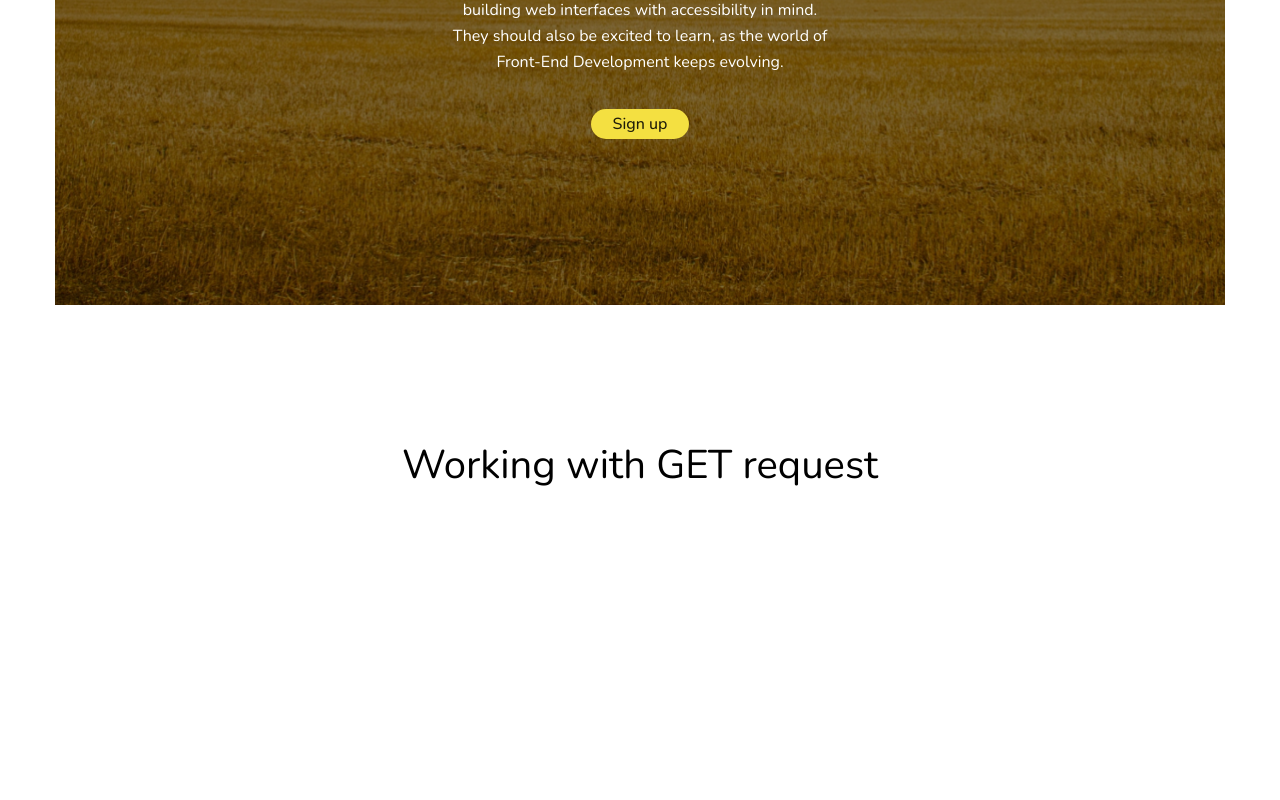
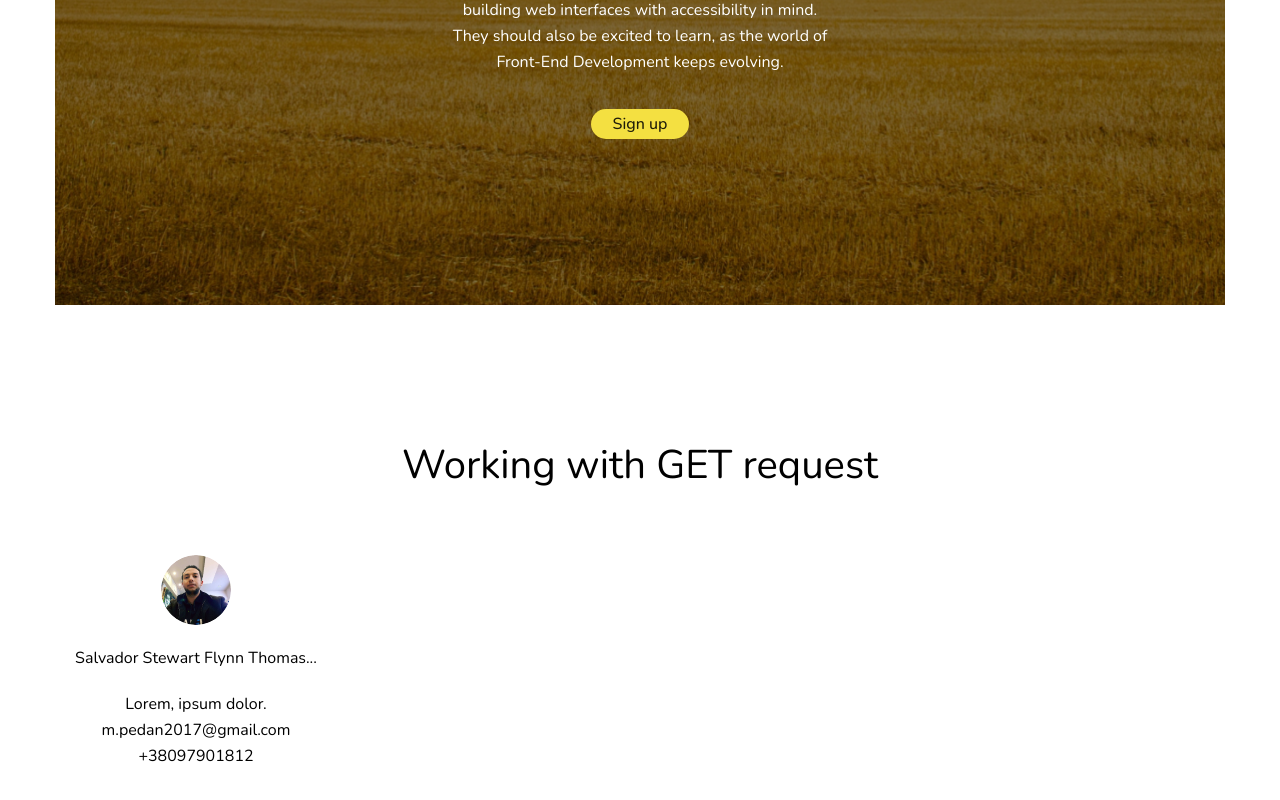
Before and after one commit to pedanmax/abz-agency-test, a React (Vite) app: page / in a window 1280 px wide. Shown: the part 406-1206 px from the top of the page. Before the commit the page ends 941 px from the top, so only its background shows below. Built offline with nearby package versions, Linux system fonts and the light colour scheme.

Commit message:
feat:create static card

```diff
--- /dev/null
+++ b/src/components/Card/Card.scss
@@ -0,0 +1,58 @@
+.card{
+  max-width: 282px;
+  &__wrapper{
+    padding: 20px;
+    display: flex;
+    flex-direction: column;
+    align-items: center;
+  }
+  &__box-img{
+    max-width: 70px;
+    margin-bottom: 20px;
+  }
+  &__image{
+    width: 100%;
+    object-fit: cover;
+    border-radius: 50%;
+
+  }
+  &__title{
+    margin-bottom: 20px;
+  }
+  &__position{
+
+  }
+  &__link{
+    color: #000;
+    position: relative;
+    transition: all 0.3s ease;
+  }
+  &__title, &__position, &__link{
+    line-height: 26px;
+  }
+  &__link:first-of-type{
+    z-index: 10;
+  }
+  &__link:last-of-type{
+    z-index: 0;
+  }
+  &__link:first-of-type::before,
+  &__link:last-of-type::before{
+    content: attr(data-content);
+    position: absolute;
+    bottom: -36px;
+    left: 60px;
+    color: #fff;
+    background: rgba(0, 0, 0, 0.87);
+    border-radius: 4px;
+    padding: 3px 16px;
+    visibility: hidden;
+    opacity: 0;
+    transition: all 0.3s ease;
+  }
+  &__link:first-of-type:hover::before,
+  &__link:last-of-type:hover::before{
+    visibility: visible;
+    opacity: 1;
+  }
+}
--- /dev/null
+++ b/src/components/Card/Card.tsx
@@ -0,0 +1,33 @@
+import './Card.scss';
+import img from '../../assets/test.png';
+
+const Card = () => {
+  return (
+    <div className="get__card card">
+      <div className="card__wrapper">
+        <div className='card__box-img'>
+          <img src={img} alt="user" className="card__image" />
+        </div>
+        <h4 className="card__title">Salvador Stewart Flynn Thomas...</h4>
+        <p className="card__position">Lorem, ipsum dolor.</p>
+        <a
+          href="mailto:m.pedan2017@gmail.com"
+          className="card__link"
+          data-content='m.pedan2017@gmail.com'
+        >
+          m.pedan2017@gmail.com
+
+        </a>
+        <a
+          href="tel:+38097901812"
+          className="card__link"
+          data-content='+38097901812'
+        >
+          +38097901812
+        </a>
+      </div>
+    </div>
+  );
+};
+
+export default Card;
--- a/src/components/Main/Main.tsx
+++ b/src/components/Main/Main.tsx
@@ -3,10 +3,10 @@ import Get from '../../sections/Get/Get';
 
 const Main = () => {
   return (
-    <>
+    <main className='main'>
       <About />
       <Get />
-    </>
+    </main>
   );
 };
 
--- a/src/sections/About/About.tsx
+++ b/src/sections/About/About.tsx
@@ -3,13 +3,13 @@ import './About.scss';
 
 const About = () => {
   return (
-    <div className="about">
-      <section className="about__container">
+    <section className="about">
+      <div className="about__container">
         <h3 className="about__title">Test assignment for front-end developer</h3>
         <h5 className="about__paragraph">What defines a good front-end developer is one that has skilled knowledge of HTML, CSS, JS with a vast understanding of User design thinking as they'll be building web interfaces with accessibility in mind. They should also be excited to learn, as the world of Front-End Development keeps evolving.</h5>
         <Button text='Sign up' anchor='#post' />
-      </section>
-    </div>
+      </div>
+    </section>
   );
 };
 
--- a/src/sections/Get/Get.tsx
+++ b/src/sections/Get/Get.tsx
@@ -1,3 +1,4 @@
+import Card from '../../components/Card/Card';
 import './Get.scss';
 
 const Get = () => {
@@ -5,6 +6,7 @@ const Get = () => {
     <section id='get' className='get'>
       <div className='get__container'>
         <h2 className="get__title">Working with GET request</h2>
+        <Card />
       </div>
     </section>
   );
```
Also changed, not shown: src/assets/test.png (added).
